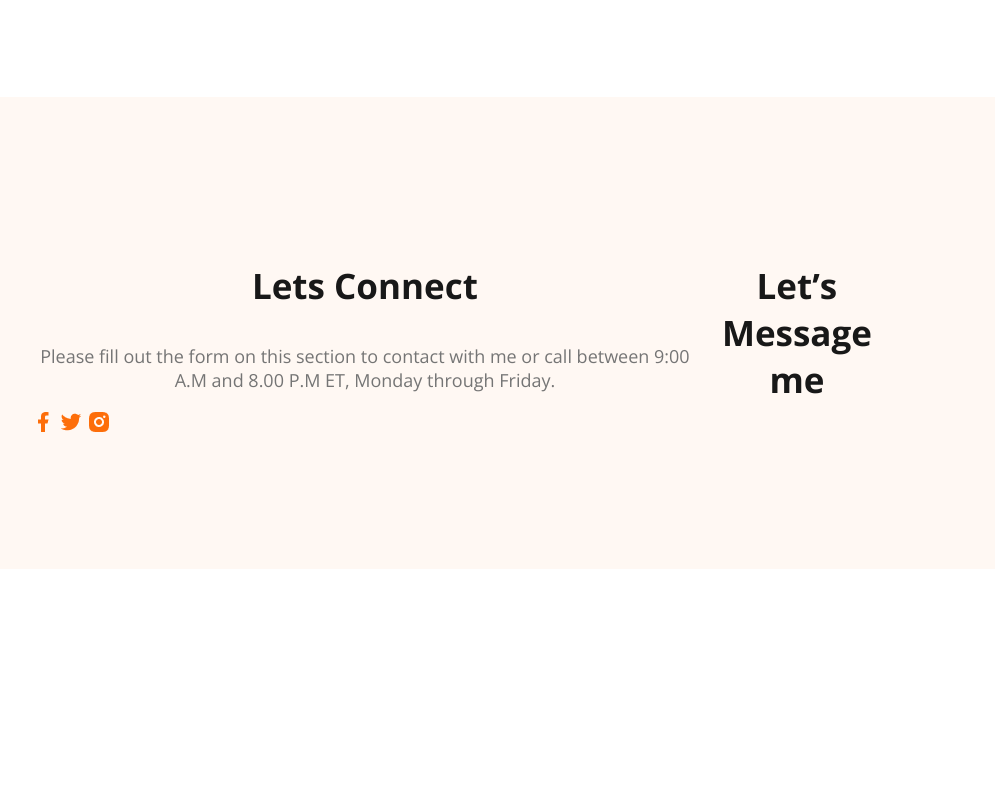
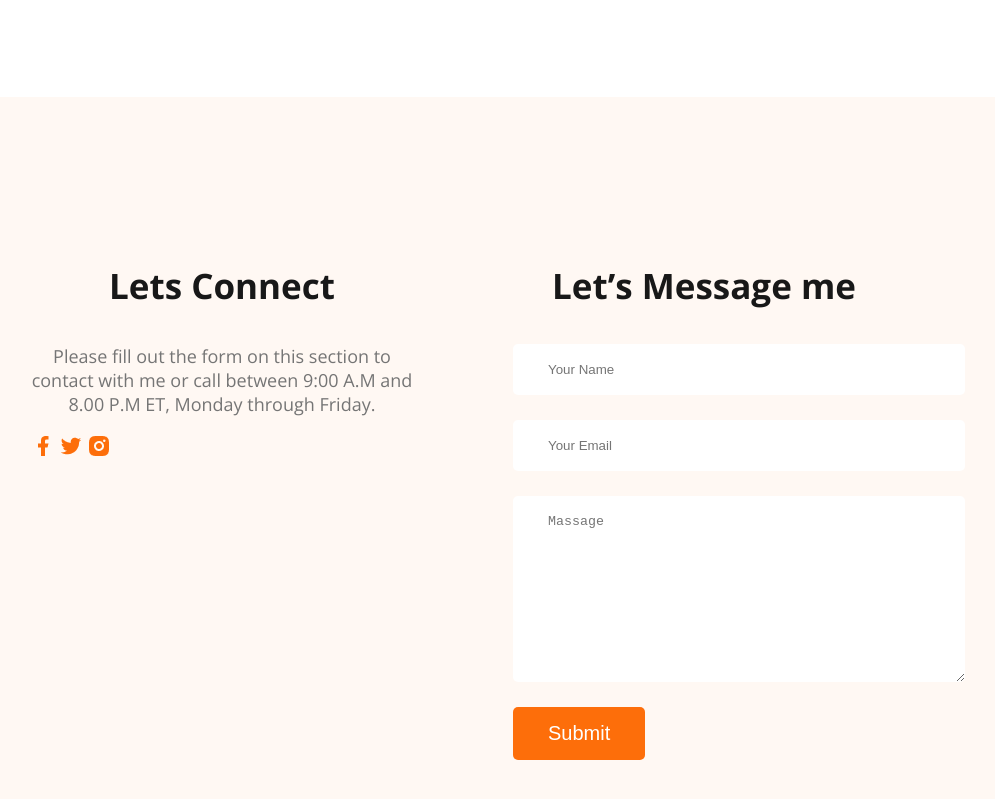
Before and after one commit to tanzimAhmedUtsho/my-developer-portfolio, a plain HTML site: page index.html in a window 1280 px wide. Shown: the part 3423-4222 px from the top of the page, without its empty margins (177-1172 px from the left). Before the commit the page ends 4000 px from the top, so only its background shows below. Drawn offline with nearby package versions, Linux system fonts and the light colour scheme.

Commit message:
finished the footer section with the contact form

```diff
--- a/index.html
+++ b/index.html
@@ -231,6 +231,18 @@
       </div>
       <div class="footer-column">
         <h3 class="section-title">Let’s Message me</h3>
+        <form class="contact" action="">
+          <input type="text" placeholder="Your Name" />
+          <input type="email" name="" placeholder="Your Email" id="" />
+          <textarea
+            name=""
+            placeholder="Massage"
+            id=""
+            cols="30"
+            rows="10"
+          ></textarea>
+          <input class="btn-primary" type="submit" value="Submit" />
+        </form>
       </div>
     </footer>
   </body>
--- a/styles/portfolio.css
+++ b/styles/portfolio.css
@@ -163,7 +163,28 @@ main section {
 /* Footer style  */
 footer {
   display: flex;
+  gap: 100px;
   background-color: #fff8f3;
   margin-top: 100px;
   padding: 130px 200px;
 }
+.footer-column {
+  width: 50%;
+}
+.social-link a {
+  margin-right: 25px;
+}
+.contact input[type="text"],
+.contact input[type="email"],
+textarea {
+  display: block;
+  margin-bottom: 25px;
+  padding: 18px 35px;
+  color: #757575;
+  border-radius: 5px;
+  background-color: #fff;
+  border: 0;
+  width: 100%;
+}
+
+.contact input;
```
